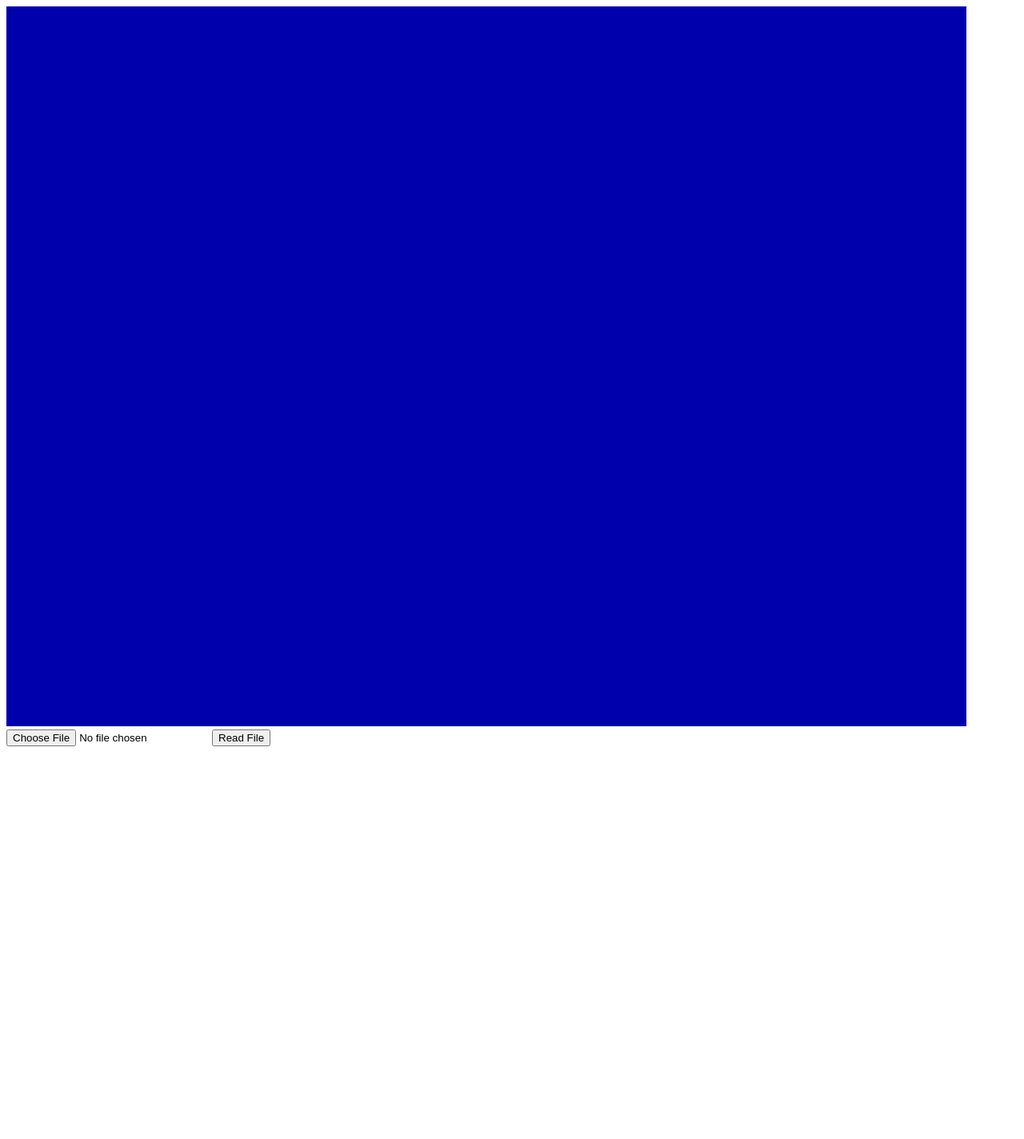
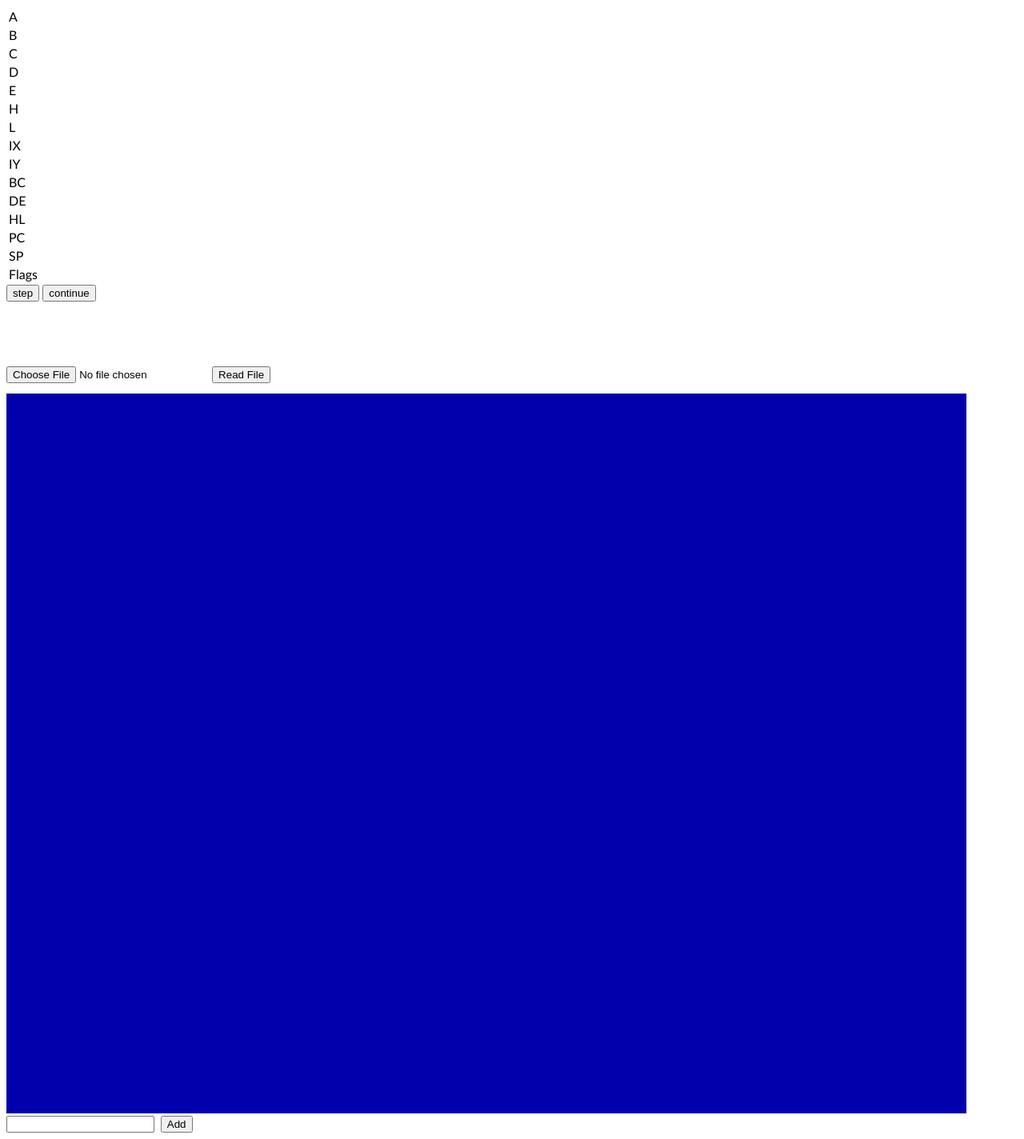
Before and after one commit to Zeal8bit/Zeal-WebEmulator, a plain HTML site: page index.html in a window 1280 px wide. Shown: the whole page at 80% size. Before the commit the page ends 946 px from the top, so only its background shows below. Drawn offline with Linux system fonts and the light colour scheme.

Commit message:
Added a (tiny) debugger

```diff
--- /dev/null
+++ b/emulator.css
@@ -0,0 +1,23 @@
+html {
+    padding: 0;
+    margin: 0;
+    font-family: Calibri;
+}
+
+#debug {
+    vertical-align: top;
+    display: inline-block;
+}
+
+#romfile {
+    margin-top: 5em;
+    position: static;
+    display: inline-block;
+    bottom: 0;
+}
+
+#breakpoints {
+    vertical-align: top;
+    display: inline-block;
+    font-family: monospace;
+}
--- a/index.html
+++ b/index.html
@@ -1,15 +1,51 @@
 <!DOCTYPE html>
 <html>
   <head>
-    <title>Zeal emulator</title>
+    <title>Zeal v0.2 Emulator</title>
+    <link rel="stylesheet" type="text/css" href="emulator.css" media="screen" />
   </head>
 
   <body>
+    <section id="debug">
+      <table>
+        <tr><td>A</td><td id="rega"></td></tr>
+        <tr><td>B</td><td id="regb"></td></tr>
+        <tr><td>C</td><td id="regc"></td></tr>
+        <tr><td>D</td><td id="regd"></td></tr>
+        <tr><td>E</td><td id="rege"></td></tr>
+        <tr><td>H</td><td id="regh"></td></tr>
+        <tr><td>L</td><td id="regl"></td></tr>
+        <tr><td>IX</td><td id="regix"></td></tr>
+        <tr><td>IY</td><td id="regiy"></td></tr>
+        <tr><td>BC</td><td id="regbc"></td></tr>
+        <tr><td>DE</td><td id="regde"></td></tr>
+        <tr><td>HL</td><td id="reghl"></td></tr>
+        <tr><td>PC</td><td id="regpc"></td></tr>
+        <tr><td>SP</td><td id="regsp"></td></tr>
+        <tr><td>Flags</td><td id="flags"></td></tr>
+      </table>
+
+      <section id="controls">
+        <button id="step">step</button>
+        <button id="continue">continue</button>
+      </section>
+
+      <section id="romfile">
+        <input type="file" id="file-input" />
+        <button id="read-button">Read File</button>
+        <pre id="file-contents"></pre>
+      </section>
+    </section>
+
     <canvas id="screen" tabindex="1" style="outline: none;"></canvas>
 
-    <input type="file" id="file-input" />
-    <button id="read-button">Read File</button>
-    <pre id="file-contents"></pre>
+    <section id="breakpoints">
+      <section id="bps"></section>
+      <section id="newbp">
+        <input type="text" id="bpaddr" />
+        <button id="addbp">Add</button>
+      </section>
+    </section>
 
     <script>
       const KB = 1024;
--- a/zeal.js
+++ b/zeal.js
@@ -60,8 +60,32 @@ function io_write(port, value) {
     });
 }
 
+function hex(str) {
+    return "0x" + str.toString(16).toUpperCase();
+}
 
-const frequency = 5 * KB * KB;
+function hex16(high, lower) {
+    const value = (high << 8) + lower;
+    return "0x" + value.toString(16).toUpperCase();
+}
+
+function updateRegistersHTML() {
+    document.querySelector("#rega").innerText = hex(registers.a);
+    document.querySelector("#regb").innerText = hex(registers.b);
+    document.querySelector("#regc").innerText = hex(registers.c);
+    document.querySelector("#regd").innerText = hex(registers.d);
+    document.querySelector("#rege").innerText = hex(registers.e);
+    document.querySelector("#regh").innerText = hex(registers.h);
+    document.querySelector("#regl").innerText = hex(registers.l);
+    document.querySelector("#regix").innerText = hex(registers.ix);
+    document.querySelector("#regiy").innerText = hex(registers.iy);
+    document.querySelector("#regbc").innerText = hex16(registers.b, registers.c);
+    document.querySelector("#regde").innerText = hex16(registers.d, registers.e);
+    document.querySelector("#reghl").innerText = hex16(registers.h, registers.l);
+    document.querySelector("#regpc").innerText = hex(registers.pc);
+    document.querySelector("#regsp").innerText = hex(registers.sp);
+    document.querySelector("#flags").innerText = JSON.stringify(registers.flags);
+}
 
 function step_cpu() {
     var t_state = 0;
@@ -75,6 +99,8 @@ function step_cpu() {
 
     if (running)
         setTimeout(step_cpu, 0);
+    else
+        updateRegistersHTML();
 }
 
 function step () {
@@ -83,6 +109,7 @@ function step () {
         zpu.run_instruction();
         registers = zpu.getState();
     }
+    updateRegistersHTML();
 }
 
 function cont() {
@@ -119,3 +146,14 @@ document.querySelector("#screen").addEventListener("keydown", function(e) {
         zpu.interrupt(false, 0);
     }
 });
+
+document.querySelector("#addbp").addEventListener("click", function (){
+    const written = document.querySelector("#bpaddr").value;
+    if (written.length < 1) return;
+    const result = parseInt(written, 16);
+    breakpoints.push(result);
+    document.querySelector("#bps").append(hex(result));
+});
+
+document.querySelector("#step").addEventListener("click", step);
+document.querySelector("#continue").addEventListener("click", cont);
```
